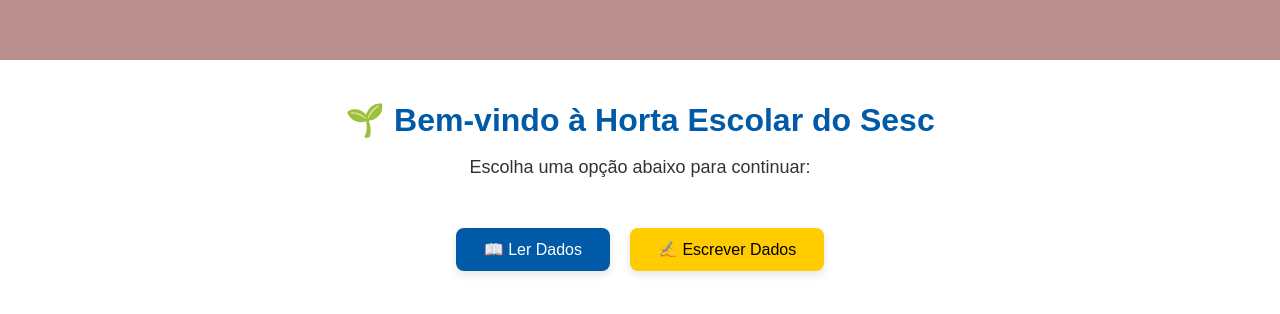
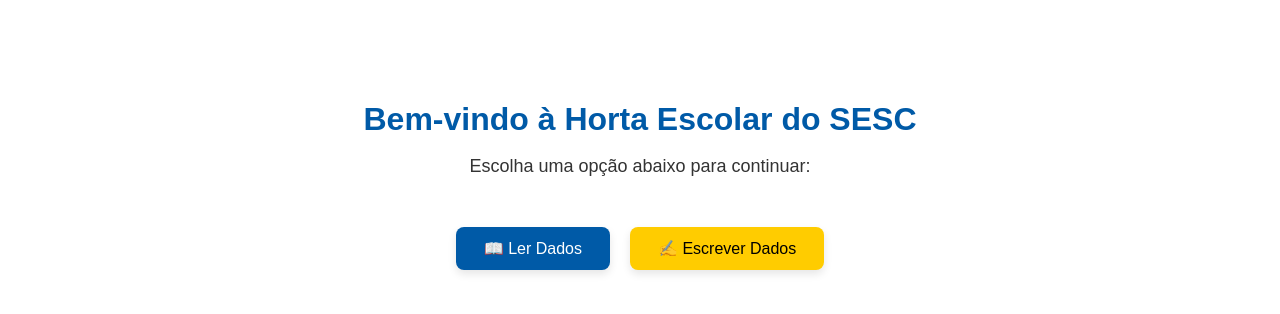
Before and after one commit to pitaemir/react_firebase_database, a React (Create React App) app: page / in a window 1280 px wide. Shown: the top 314 px of the page. Built offline with nearby package versions, Linux system fonts and the light colour scheme.

Commit message:
colors-frontend2

```diff
--- a/src/components/Home.js
+++ b/src/components/Home.js
@@ -12,7 +12,7 @@ function Home() {
       padding: '20px'
     }}>
       <h1 style={{ color: '#005aa7', fontSize: '32px', marginBottom: '10px' }}>
-        🌱 Bem-vindo à Horta Escolar do Sesc
+        Bem-vindo à Horta Escolar do SESC
       </h1>
 
       <p style={{ fontSize: '18px', color: '#333' }}>
--- a/src/index.css
+++ b/src/index.css
@@ -1,5 +1,5 @@
 body {
   margin: 0;
   font-family: 'Trebuchet MS', Helvetica, sans-serif;
-  background-color: rosybrown;
+  background-color: rgb(255, 255, 255);
 }
```
